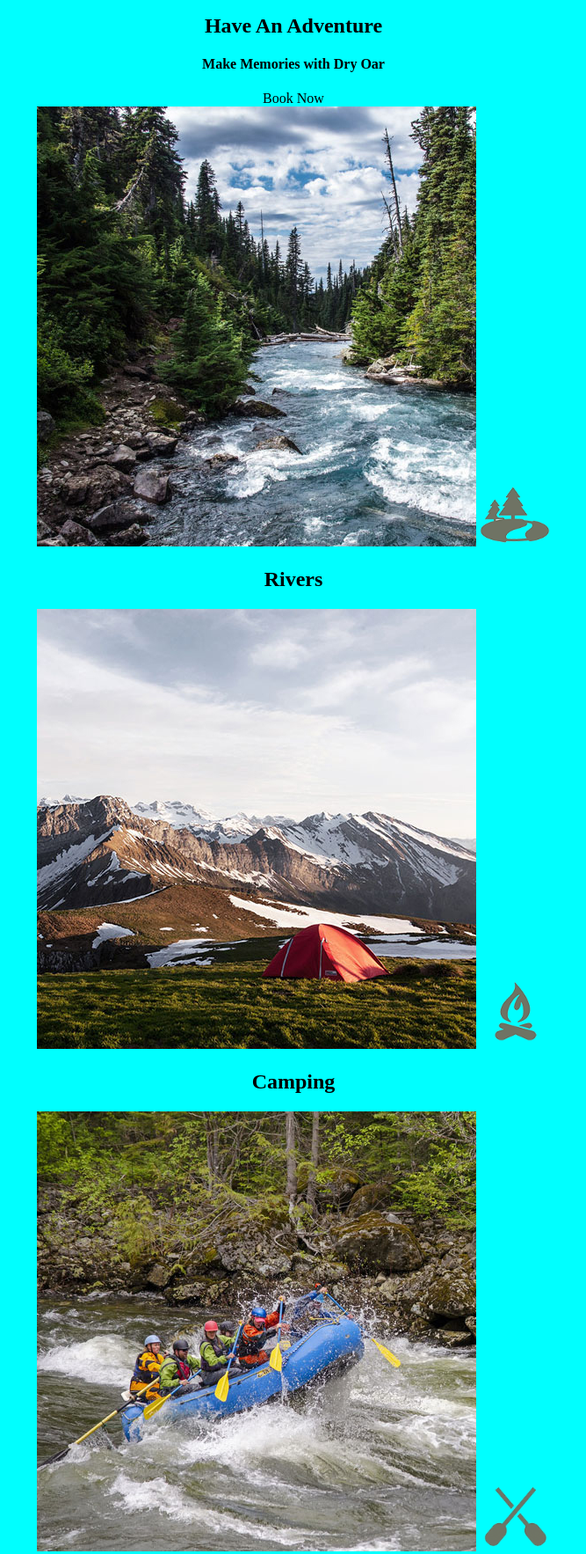
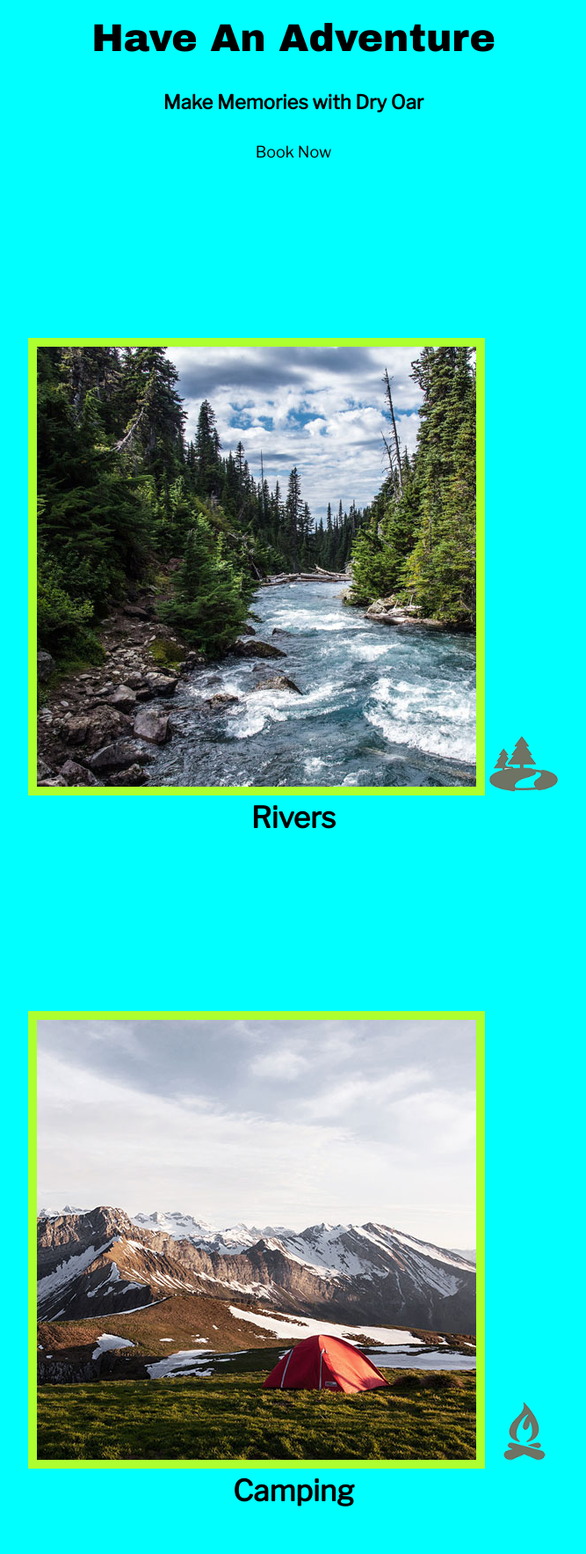
Before and after one commit to jmubarak100/cse121bbyu, a plain HTML site: page wwr/index.html in a window 1280 px wide. Shown: the part 960-2726 px from the top of the page at 88% size, without its empty margins (306-973 px from the left). Drawn offline with nearby package versions, Linux system fonts and the light colour scheme.

Commit message:
A1 New CSS

```diff
--- a/wwr/styles/style.css
+++ b/wwr/styles/style.css
@@ -1,8 +1,14 @@
+@import url('https://fonts.googleapis.com/css2?family=Itim&family=Libre+Franklin&display=swap');
 body{
     background-color: aqua;
+    font-family: 'Libre Franklin', calibri, sans-serif;
+    font-size: 22px;
+    padding: 0;
+    margin: 0;
     }
 header{ background-color: blueviolet;
     color:black ;}
+
 nav a:hover{
     background-color: skyblue;
     color: red;
@@ -11,11 +17,19 @@ nav a:hover{
     background-color:aqua;
     color: black ;
     text-decoration: none;
+    font-size: 18px;
+    padding: 15px 30px;
+    margin: 200px 0;
+    border-radius: 5px;
 }
 .join{
     background-color: cornflowerblue;
     color:red ;
     text-decoration: none;
+    font-size: 18px;
+    padding: 15px 30px;
+    margin: 200px;
+    border-radius: 5px;
 }
 .book:hover{
     background-color: skyblue;
@@ -31,16 +45,23 @@ nav a:hover{
 .msg{
     background-color: cornflowerblue;
     color:black ;
+    line-height: 1.5em;
+    padding: 35px;
 }
 .msg h2{
 color: black;
+font-family: Itim, 'MS PGothic', sans-serif ;
 }
 .msg p{
     color: black;
+    font-size: .8em;
+    padding-bottom: 15px;
 }
 footer{
     background-color: blueviolet;
     color: black ;
+    padding: 25px 50px;
+    margin-top: 200px;
 }
 footer p{
     font-size: 1.2em;
@@ -65,6 +86,7 @@ nav a{
     text-align: center;
     color: black;
     text-decoration: none;
+    padding: 35px;
 }
 #hero-msg h1{
      text-align: center;
@@ -86,7 +108,37 @@ nav a{
 }
 .icon{
     width: 80px;
+    padding-top: 10px;
 }
 #hero-img{
     width: 100%;
 }
+.home-title{
+    font-family: 'Cooper Black','Arial Black',sans-serif;
+    font-size: 2em;
+margin-top: 10px;
+}
+h2{
+    margin: 0;
+}
+#logo_link{
+    padding-top: 5px;
+}
+footer .social img{
+    padding-top: 15px;
+}
+.rivers-card{
+    margin: 200px 0;
+}
+.camping-card{
+    margin: 200px 0;
+}
+.rapids-card{
+    margin: 200px 0;
+}
+.card-img{
+    border: 10px solid greenyellow;
+}
+main section img{
+    box-sizing: border-box;
+}
```
